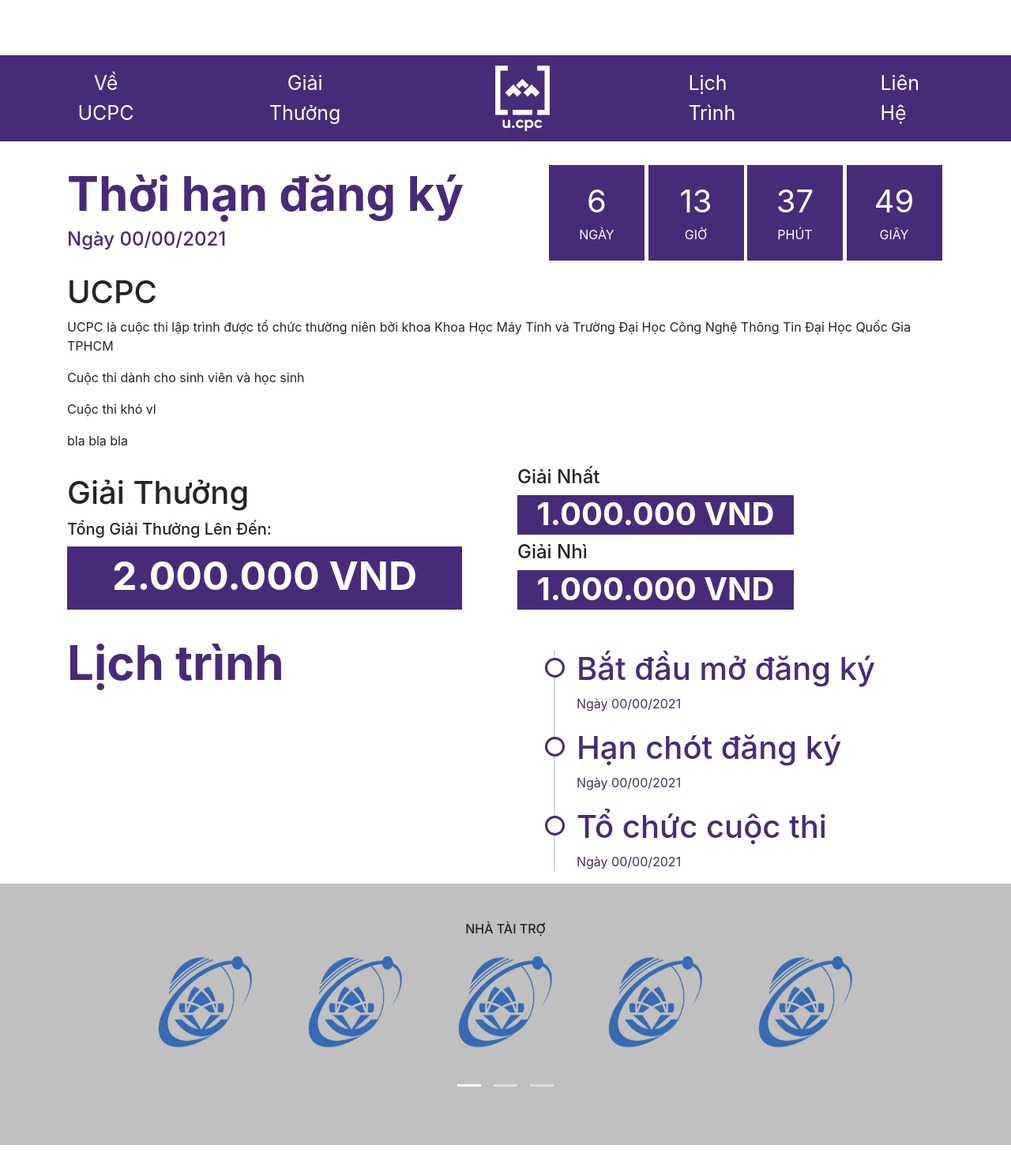
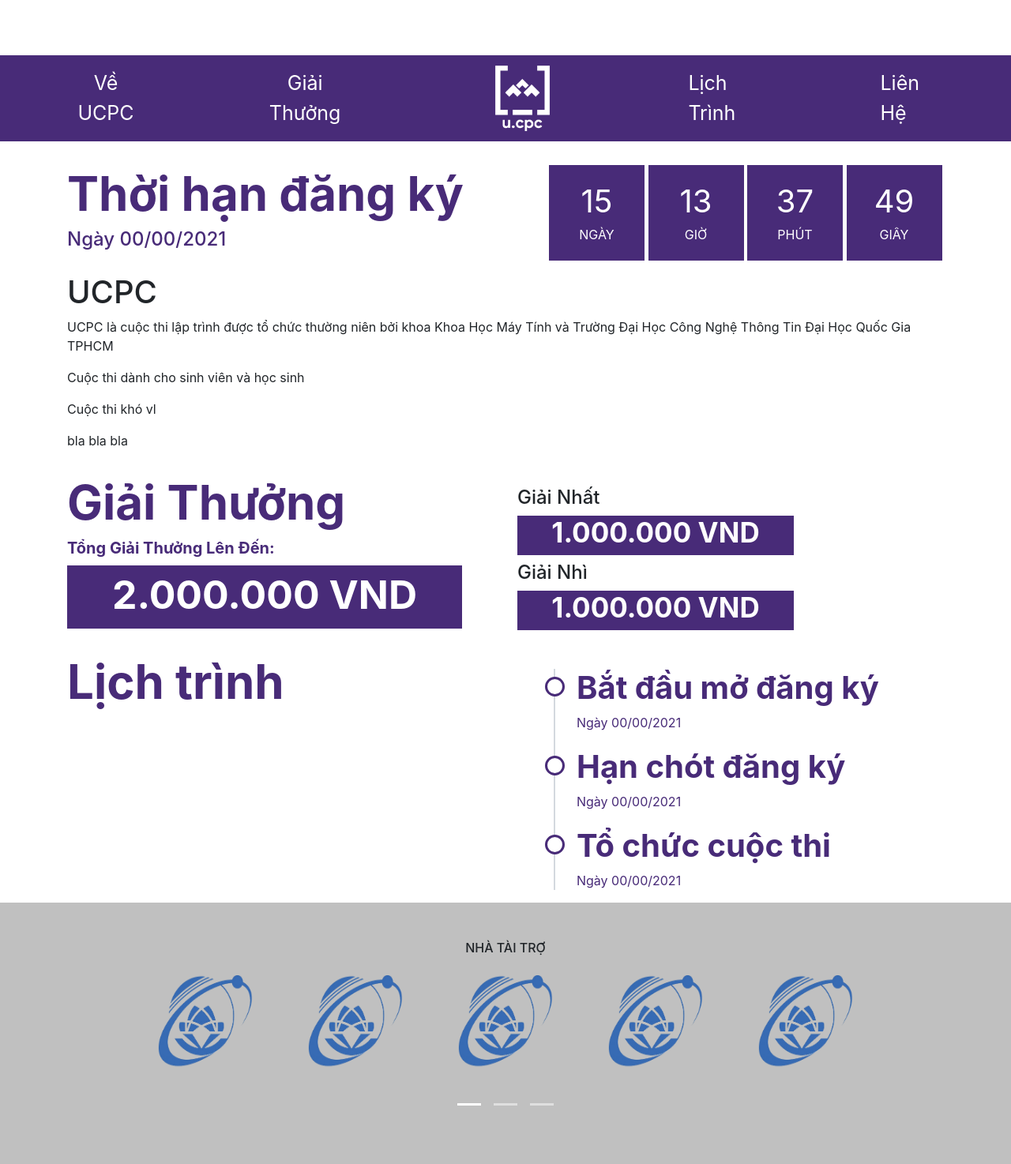
Before and after one commit to nguyendaiky/UIT-UCPC-Web, a Django app: page / in a window 1280 px wide. Shown: the part 830-2304 px from the top of the page at 79% size. Before the commit the page ends 2280 px from the top, so only its background shows below. Run offline with Django 3.2, Linux system fonts and the light colour scheme; some libraries are stand-ins or nearby versions.

Commit message:
fixed code

```diff
--- a/register/static/register/css/home.css
+++ b/register/static/register/css/home.css
@@ -118,6 +118,17 @@ ul.timeline > li:before
 
 /* Style for reward */
 
+#reward #total_reward h1, h5
+{
+    color: #482b78;
+    font-weight: bold;
+}
+
+#reward #total_reward h1
+{
+    font-size: 60px;
+}
+
 #reward
 {
     margin-top: 20px;
@@ -134,6 +145,11 @@ ul.timeline > li:before
     text-align: center;
 }
 
+#reward_information
+{
+    padding-top: 26px;
+}
+
 #reward_information h1
 {
     width: 350px;
@@ -141,7 +157,7 @@ ul.timeline > li:before
     background-color: #482b78;
     color: white;
     font-weight: bold;
-    font-size: 3opx;
+    font-size: 35px;
     text-align: center;
 }
 
--- a/register/templates/register/home.html
+++ b/register/templates/register/home.html
@@ -74,18 +74,20 @@
     <!-- Thời Gian Đăng Ký -->
     <script>
         document.addEventListener("DOMContentLoaded", function(){
-            const second = 1000, minute = second * 60, hour = minute * 60, day = hour *60
 
             let deadline = "April 30, 2021 00:00:00"
             let countDown = new Date(deadline).getTime()
-            console.log(countDown)
             let x = setInterval(function(){
                 let now = new Date().getTime()
                 let distance = countDown - now
-                document.querySelector("#days").innerHTML = Math.floor(distance / (day)),
-                document.querySelector("#hours").innerHTML = Math.floor((distance % (day)) / (hour)),
-                document.querySelector("#minutes").innerHTML = Math.floor((distance % (hour)) / (minute)),
-                document.querySelector("#seconds").innerHTML = Math.floor((distance % (minute)) / second);
+                document.querySelector("#days").innerHTML = Math.floor(distance / (1000 * 60 * 60 * 24)),
+                document.querySelector("#hours").innerHTML = Math.floor((distance % (1000 * 60 * 60 * 24)) / (1000 * 60 * 60)),
+                document.querySelector("#minutes").innerHTML = Math.floor((distance % (1000 * 60 * 60)) / (1000 * 60)),
+                document.querySelector("#seconds").innerHTML = Math.floor((distance % (1000 * 60)) / 1000);
+            // if (distance < 0)
+            // {
+
+            // }
             }, 0)
         })
     </script>
@@ -131,6 +133,7 @@
                 <h5 style="margin-top: 10px;">Tổng Giải Thưởng Lên Đến:</h5>
                 <p style="margin-top: 10px;">2.000.000 VND</p>
             </div>
+
             <div id="reward_information" class="col-lg-6">
                 <h4>
                     Giải Nhất
```
